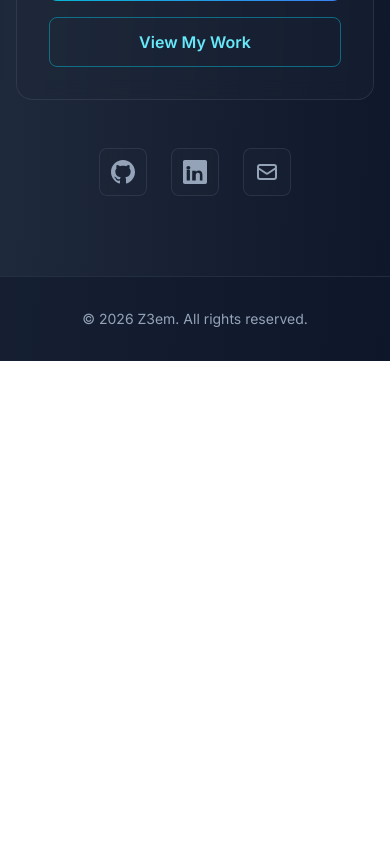
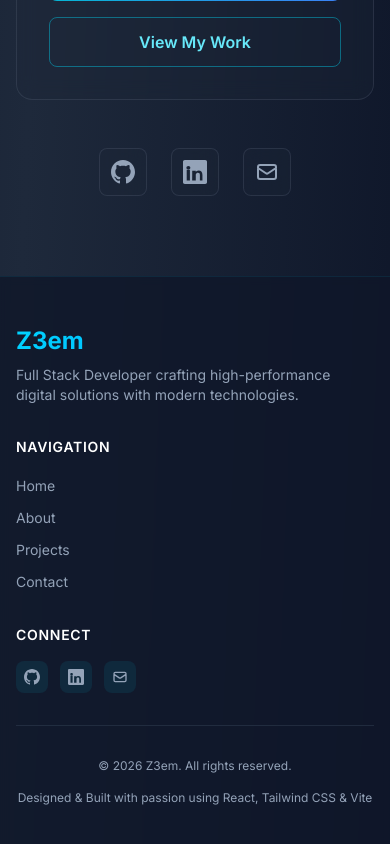
Before and after one commit to z3em123123/Z3emNewWeb, a React (Vite) app: page / in a window 390 px wide. Shown: the part 9352-10196 px from the top of the page. Before the commit the page ends 9713 px from the top, so only its background shows below. Built offline with nearby package versions, Linux system fonts and the light colour scheme; no server answers; the HTML template or start-up script is replaced by a standard one.

Commit message:
Update: src/components/Footer.jsx

```diff
--- a/src/components/Footer.jsx
+++ b/src/components/Footer.jsx
@@ -1,8 +1,85 @@
 export default function Footer() {
+  const currentYear = new Date().getFullYear()
+
+  const links = [
+    { label: 'Home', href: '#' },
+    { label: 'About', href: '#about' },
+    { label: 'Projects', href: '#projects' },
+    { label: 'Contact', href: '#contact' }
+  ]
+
   return (
-    <footer className="border-t border-slate-700/50 py-8 px-4 sm:px-6 lg:px-8 bg-slate-900/50">
-      <div className="max-w-7xl mx-auto text-center text-slate-400 text-sm">
-        <p>© 2026 Z3em. All rights reserved.</p>
+    <footer className="border-t border-cyan-500/10 py-12 px-4 sm:px-6 lg:px-8 bg-slate-900/80 backdrop-blur-sm">
+      <div className="max-w-7xl mx-auto">
+        <div className="grid grid-cols-1 md:grid-cols-3 gap-8 mb-8">
+          {/* Brand */}
+          <div>
+            <div className="text-2xl font-bold gradient-text mb-2">Z3em</div>
+            <p className="text-slate-400 text-sm">
+              Full Stack Developer crafting high-performance digital solutions with modern technologies.
+            </p>
+          </div>
+
+          {/* Navigation */}
+          <div>
+            <h3 className="text-sm font-semibold text-white mb-4 uppercase tracking-wider">Navigation</h3>
+            <ul className="space-y-2">
+              {links.map(link => (
+                <li key={link.label}>
+                  <a
+                    href={link.href}
+                    className="text-slate-400 hover:text-cyan-400 transition text-sm"
+                  >
+                    {link.label}
+                  </a>
+                </li>
+              ))}
+            </ul>
+          </div>
+
+          {/* Social */}
+          <div>
+            <h3 className="text-sm font-semibold text-white mb-4 uppercase tracking-wider">Connect</h3>
+            <div className="flex gap-3">
+              <a
+                href="https://github.com"
+                target="_blank"
+                rel="noopener noreferrer"
+                className="w-8 h-8 rounded-lg bg-cyan-500/10 flex items-center justify-center text-slate-400 hover:text-cyan-400 hover:bg-cyan-500/20 transition"
+              >
+                <svg className="w-4 h-4" fill="currentColor" viewBox="0 0 24 24">
+                  <path d="M12 0c-6.626 0-12 5.373-12 12 0 5.302 3.438 9.8 8.207 11.387.599.111.793-.261.793-.577v-2.234c-3.338.726-4.033-1.416-4.033-1.416-.546-1.387-1.333-1.756-1.333-1.756-1.089-.745.083-.729.083-.729 1.205.084 1.839 1.237 1.839 1.237 1.07 1.834 2.807 1.304 3.492.997.107-.775.418-1.305.762-1.604-2.665-.305-5.467-1.334-5.467-5.931 0-1.311.469-2.381 1.236-3.221-.124-.303-.535-1.524.117-3.176 0 0 1.008-.322 3.301 1.23.957-.266 1.983-.399 3.003-.404 1.02.005 2.047.138 3.006.404 2.291-1.552 3.297-1.23 3.297-1.23.653 1.653.242 2.874.118 3.176.77.84 1.235 1.911 1.235 3.221 0 4.609-2.807 5.624-5.479 5.921.43.372.823 1.102.823 2.222v3.293c0 .319.192.694.801.576 4.765-1.589 8.199-6.086 8.199-11.386 0-6.627-5.373-12-12-12z" />
+                </svg>
+              </a>
+              <a
+                href="https://linkedin.com"
+                target="_blank"
+                rel="noopener noreferrer"
+                className="w-8 h-8 rounded-lg bg-cyan-500/10 flex items-center justify-center text-slate-400 hover:text-cyan-400 hover:bg-cyan-500/20 transition"
+              >
+                <svg className="w-4 h-4" fill="currentColor" viewBox="0 0 24 24">
+                  <path d="M20.447 20.452h-3.554v-5.569c0-1.328-.475-2.236-1.986-2.236-1.081 0-1.722.722-2.004 1.418-.103.249-.129.597-.129.946v5.441h-3.554s.05-8.824 0-9.738h3.554v1.378c.43-.664 1.199-1.608 2.925-1.608 2.137 0 3.74 1.398 3.74 4.408v5.56zM5.337 9.433c-1.144 0-1.915-.758-1.915-1.707 0-.957.77-1.708 1.971-1.708 1.2 0 1.912.751 1.938 1.708 0 .949-.738 1.707-1.994 1.707zm1.582 11.019H3.715V9.694h3.204v10.758zM22.225 0H1.771C.792 0 0 .774 0 1.729v20.542C0 23.227.792 24 1.771 24h20.451C23.2 24 24 23.227 24 22.271V1.729C24 .774 23.2 0 22.225 0z" />
+                </svg>
+              </a>
+              <a
+                href="mailto:contact@z3em.dev"
+                className="w-8 h-8 rounded-lg bg-cyan-500/10 flex items-center justify-center text-slate-400 hover:text-cyan-400 hover:bg-cyan-500/20 transition"
+              >
+                <svg className="w-4 h-4" fill="none" stroke="currentColor" viewBox="0 0 24 24">
+                  <path strokeLinecap="round" strokeLinejoin="round" strokeWidth={2} d="M3 8l7.89 5.26a2 2 0 002.22 0L21 8M5 19h14a2 2 0 002-2V7a2 2 0 00-2-2H5a2 2 0 00-2 2v10a2 2 0 002 2z" />
+                </svg>
+              </a>
+            </div>
+          </div>
+        </div>
+
+        {/* Divider */}
+        <div className="border-t border-slate-700/50 pt-8">
+          <div className="flex flex-col md:flex-row justify-between items-center gap-4 text-slate-400 text-xs">
+            <p>© {currentYear} Z3em. All rights reserved.</p>
+            <p>Designed & Built with passion using React, Tailwind CSS & Vite</p>
+          </div>
+        </div>
       </div>
     </footer>
   )
```
